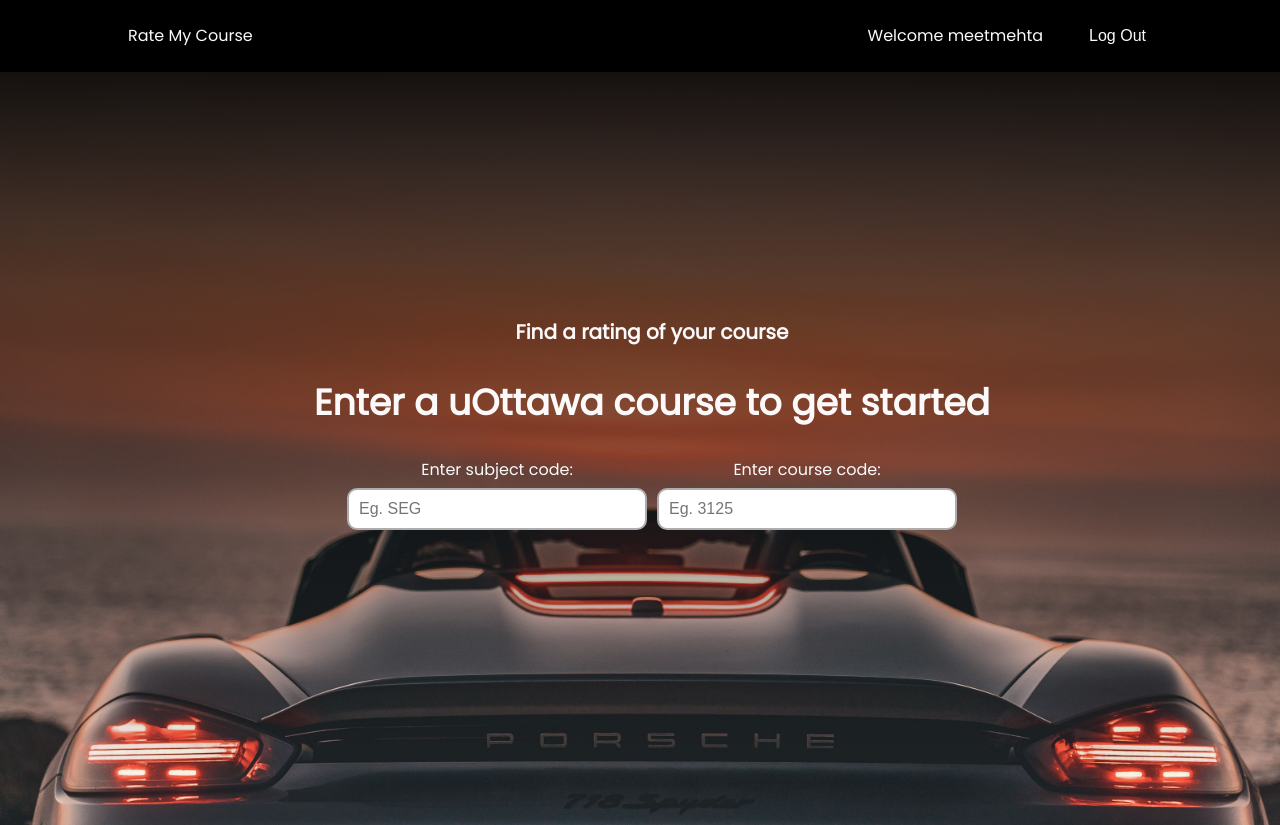
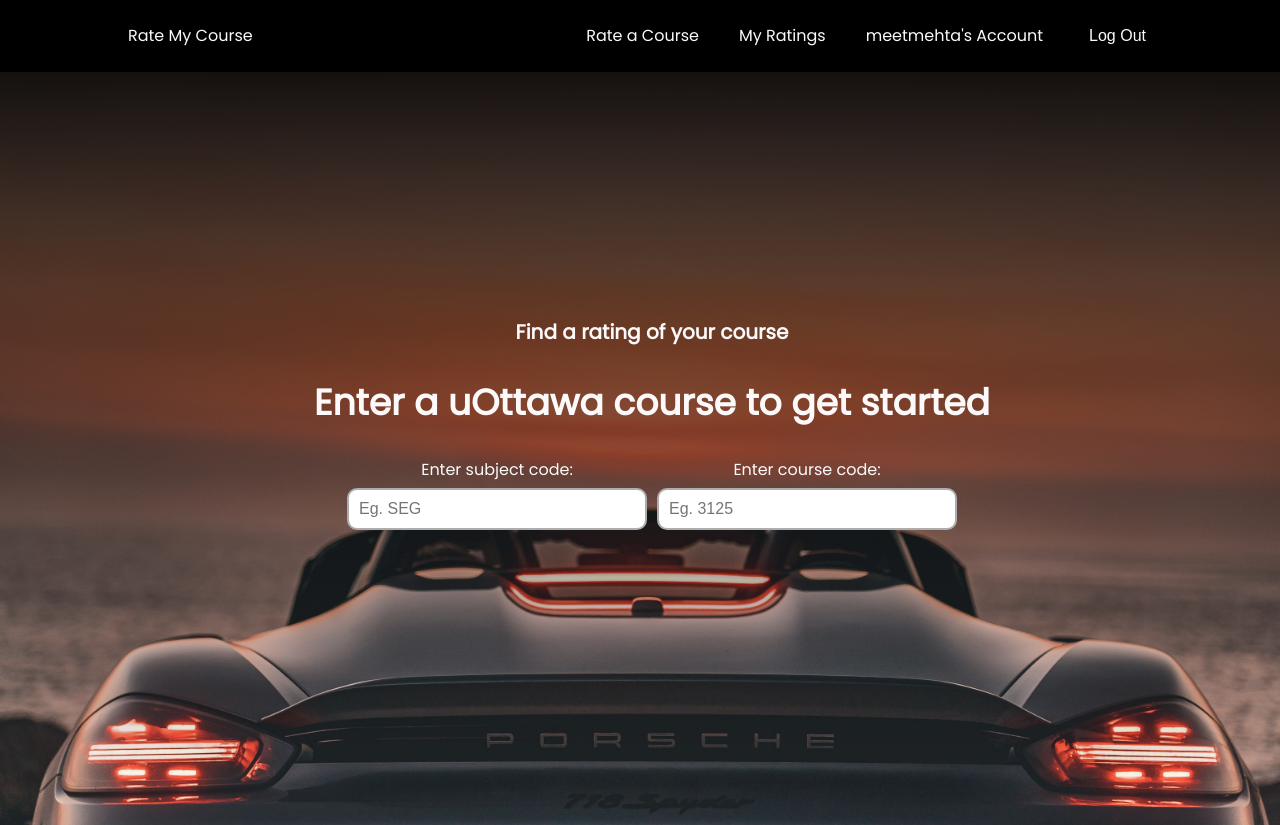
Before and after one commit to mehtameet12/RateMyCourse, a Django app: page / in a window 1280 px wide. Shown: the top 825 px of the page. Run offline with Django 4.2, Linux system fonts and the light colour scheme; a user stored in the database is signed in; some libraries are stand-ins or nearby versions.

Commit message:
Made changes to the header
After the user is signed in, the header should have different options.

```diff
--- a/RateMyCourse/templates/index.html
+++ b/RateMyCourse/templates/index.html
@@ -36,7 +36,13 @@
                     <ul class="nav__list">
                         {% if user.is_authenticated %}
                             <li class="nav__item">
-                                <a href="#" class="nav__link">Welcome {{ user.username }}</a>
+                                <a href="#" class="nav__link">Rate a Course</a>
+                            </li>
+                            <li class="nav__item">
+                                <a href="#" class="nav__link">My Ratings</a>
+                            </li>
+                            <li class="nav__item">
+                                <a href="#" class="nav__link">{{ user.username }}'s Account</a>
                             </li>
                             <li class="nav__item">
                                 <form action="logout/" method="post" id="logout-form">
```
Also changed, not shown: RateMyCourse/templates/results.html (+7 -1 lines).
